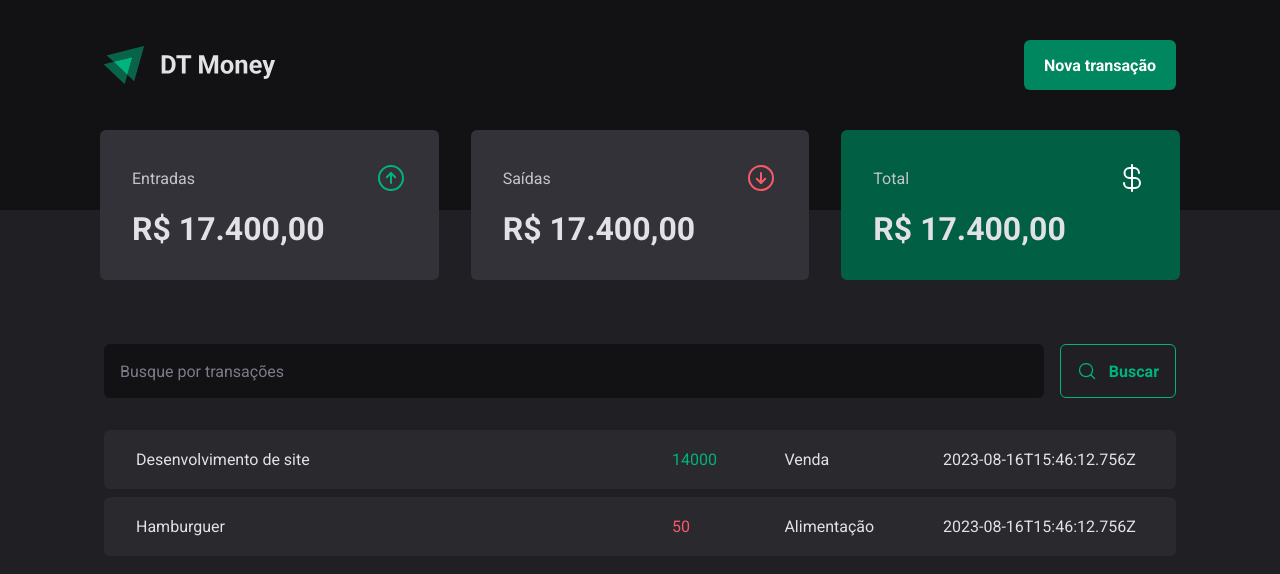
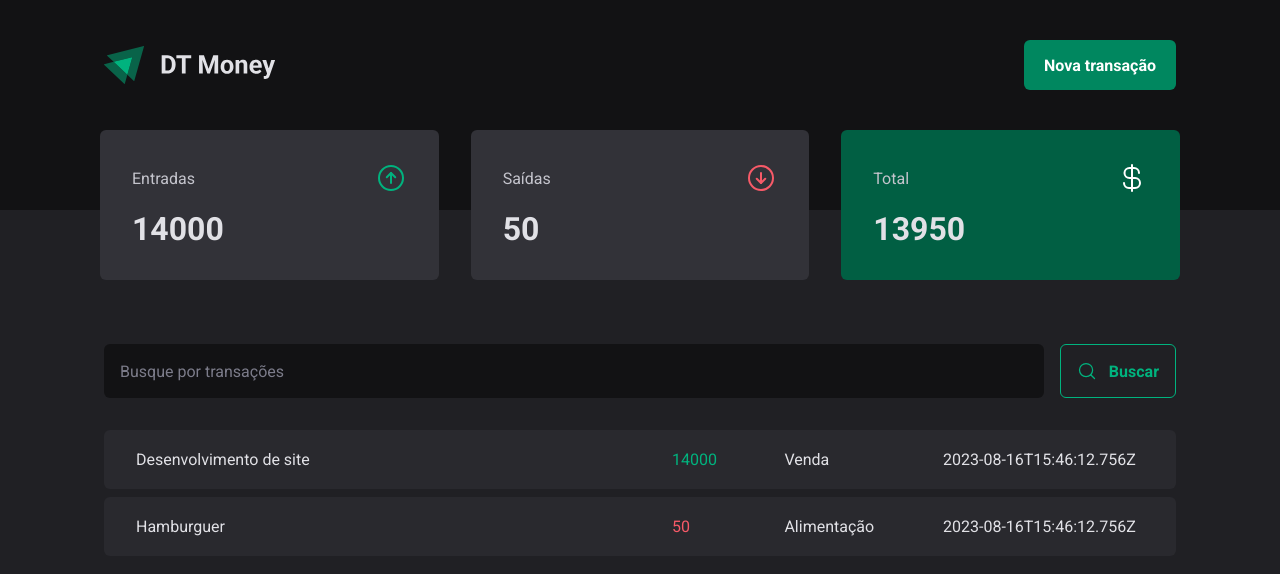
Before and after one commit to MatDev435/dt-money, a React (Vite) app: page / in a window 1280 px wide. Shown: the top 574 px of the page. Built offline with nearby package versions, Linux system fonts and the light colour scheme; data requests are answered from the project's data file.

Commit message:
Calculando o resumo de transações

```diff
--- a/src/components/Summary/index.tsx
+++ b/src/components/Summary/index.tsx
@@ -1,7 +1,23 @@
+import { useContext } from 'react'
 import { ArrowCircleUp, ArrowCircleDown, CurrencyDollar } from "phosphor-react";
 import { SummaryCard, SummaryContainer } from "./styles";
+import { TransactionsContext } from '../../contexts/TransactionsContext';
 
 export function Summary() {
+    const { transactions } = useContext(TransactionsContext)
+
+    const summary = transactions.reduce((acc, transaction) => {
+        if (transaction.type === 'income') {
+            acc.income += transaction.price
+            acc.total += transaction.price
+        } else {
+            acc.outcome += transaction.price
+            acc.total -= transaction.price
+        }
+
+        return acc
+    }, { income: 0, outcome: 0, total: 0 })
+
     return (
         <SummaryContainer>
             <SummaryCard>
@@ -10,7 +26,9 @@
                     <ArrowCircleUp size={32} color="#00b37e" />
                 </header>
 
-                <strong>R$ 17.400,00</strong>
+                <strong>
+                    {summary.income}
+                </strong>
             </SummaryCard>
 
             <SummaryCard>
@@ -19,7 +37,9 @@
                     <ArrowCircleDown size={32} color="#f75a68" />
                 </header>
 
-                <strong>R$ 17.400,00</strong>
+                <strong>
+                    {summary.outcome}
+                </strong>
             </SummaryCard>
 
             <SummaryCard variant="green">
@@ -28,7 +48,9 @@
                     <CurrencyDollar size={32} color="#fff" />
                 </header>
 
-                <strong>R$ 17.400,00</strong>
+                <strong>
+                    {summary.total}
+                </strong>
             </SummaryCard>
         </SummaryContainer>
     )
```
